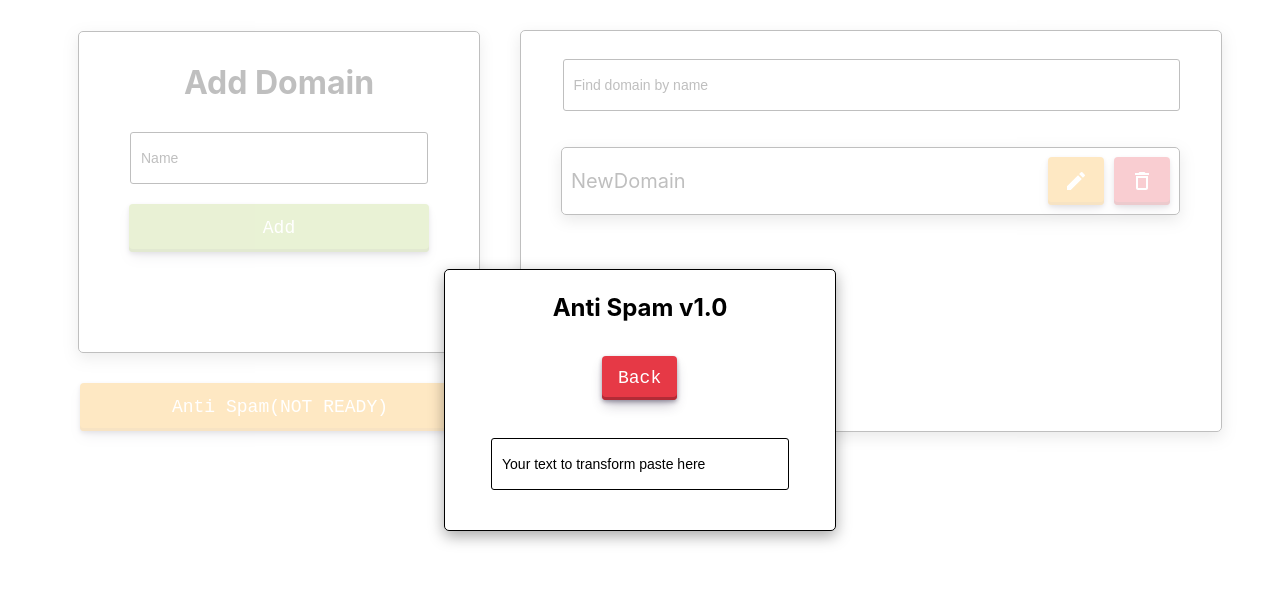
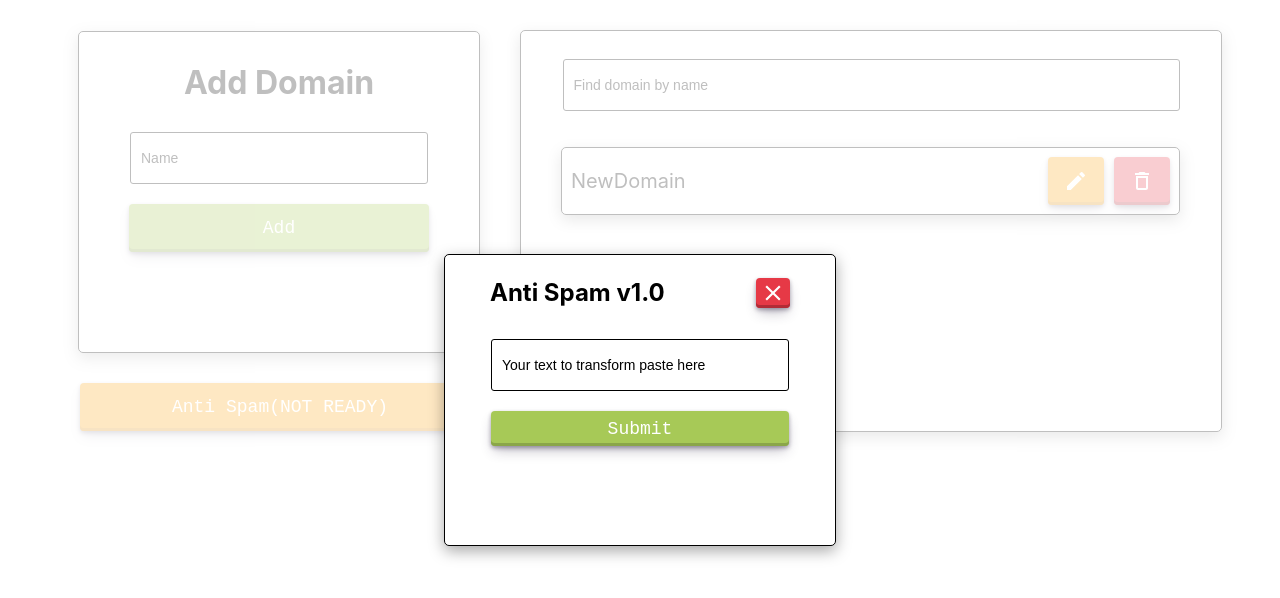
Before and after one commit to INRGI/CopyMaker, a React (Vite) app: page / in a window 1280 px wide. Both pictures are taken after a click on the button "Anti Spam(NOT READY)". Shown: the top 598 px of the page. Built offline with nearby package versions, Linux system fonts and the light colour scheme.

Commit message:
Anti spam works but need to update styles

```diff
--- a/src/components/MakeUniqueModa/MakeUniqueModal.jsx
+++ b/src/components/MakeUniqueModa/MakeUniqueModal.jsx
@@ -3,19 +3,21 @@ import { Formik, Form } from 'formik';
 
 import { Bounce, toast } from 'react-toastify';
 import 'react-toastify/dist/ReactToastify.css';
-import { BtnBack, Container, Input, Title } from './MakeUniqueModal.styled';
-
+import { BtnBack, Container, CopyButton, Input, ResultContainer, ResultText, SubmitButtonDownload, Title, TitleContainer } from './MakeUniqueModal.styled';
+import { IoMdClose } from "react-icons/io";
+import { useState } from 'react';
+import makeUnique from '../../helpers/makeUnique';
 
 const MakeUniqueModal = ({ isOpen, onClose }) =>{
+    const [submitedResult, setSubmitedResult] = useState("");
 
     const initialValues = {
         textToChange: "",
     };
 
-
-    const handleSubmit = () => {
-
-        toast.success('', {
+    const handleSubmit = ({textToChange}) => {
+        setSubmitedResult(makeUnique(textToChange))
+        toast.success('Your text changed', {
             position: "top-right",
             autoClose: 2000,
             hideProgressBar: false,
@@ -28,16 +30,22 @@ const MakeUniqueModal = ({ isOpen, onClose }) =>{
         });
     };
 
+    const handleClose = () => {
+        setSubmitedResult("");
+        onClose();
+    };
 
     return (
         <Container
             ariaHideApp={false}
             isOpen={isOpen}
-            onRequestClose={onClose}
+            onRequestClose={handleClose}
             contentLabel="Edit Confirmation Modal"
         >
-            <Title>Anti Spam v1.0</Title>
-            <BtnBack type="button" onClick={onClose}>Back</BtnBack>
+            <TitleContainer><Title>Anti Spam v1.0</Title>
+                <BtnBack type="button" onClick={onClose}><IoMdClose size={26}/></BtnBack>
+
+            </TitleContainer>
             <Formik
                 initialValues={initialValues}
                 onSubmit={handleSubmit}
@@ -45,8 +53,18 @@ const MakeUniqueModal = ({ isOpen, onClose }) =>{
                 validateOnChange={false}
             >
                 <Form>
-                    <Input name="textToChange" type="text" placeholder="Your text to transform paste here" />
+                    <Input name="textToChange" type="text" placeholder="Your text to transform paste here" required/>
 
+                    <SubmitButtonDownload type="submit">Submit</SubmitButtonDownload>
+
+                    {submitedResult && (
+                        <div>
+                            <ResultContainer>
+                                <ResultText>{submitedResult}</ResultText>
+                                <CopyButton onClick={() => {navigator.clipboard.writeText(submitedResult)}} type="button">Copy</CopyButton>
+                            </ResultContainer>
+                        </div>
+                    )}
                 </Form>
             </Formik>
         </Container>
--- a/src/components/MakeUniqueModa/MakeUniqueModal.styled.jsx
+++ b/src/components/MakeUniqueModa/MakeUniqueModal.styled.jsx
@@ -6,7 +6,7 @@ import Modal from 'react-modal';
 export const Container = styled(Modal)`
     width: 100%;
     max-width: 350px;
-    height: 220px;
+    height: 250px;
     background-color: white;
     border: 1px solid;
     box-shadow: rgba(0, 0, 0, 0.35) 0px 5px 15px;
@@ -44,11 +44,18 @@ export const Input = styled(Field)`
         color: black;
     }
     &:hover{
-        transform: translateY(-1px);
-        box-shadow: #8ecae6 0 4px 12px;
+        box-shadow: rgba(0, 0, 0, 0.25) 0px 5px 10px;
     }
 `;
 
+export const TitleContainer = styled.div`
+    display: flex;
+    align-items: center;
+    justify-content: space-between;
+    width: 100%;
+    max-width: 300px;
+
+`;
 
 export const BtnBack = styled.button`
     align-items: center;
@@ -62,13 +69,13 @@ export const BtnBack = styled.button`
   cursor: pointer;
   display: inline-flex;
   font-family: "JetBrains Mono",monospace;
-  height: 48px;
+  height: 30px;
   justify-content: center;
   line-height: 1;
   list-style: none;
   overflow: hidden;
-  padding-left: 16px;
-  padding-right: 16px;
+  padding-left: 4px;
+  padding-right: 4px;
   position: relative;
   text-align: left;
   text-decoration: none;
@@ -79,7 +86,6 @@ export const BtnBack = styled.button`
   white-space: nowrap;
   will-change: box-shadow,transform;
   font-size: 18px;
-  margin: 10px;
   &:focus {
   box-shadow: #b22b36 0 0 0 1.5px inset, rgba(45, 35, 66, 0.4) 0 2px 4px, rgba(45, 35, 66, 0.3) 0 7px 13px -3px, #b22b36 0 -3px 0 inset;
     }
@@ -95,3 +101,109 @@ export const BtnBack = styled.button`
     }
 
 `;
+
+
+export const ResultText = styled.p`
+    overflow: hidden;
+    text-overflow: ellipsis;
+    white-space: nowrap;
+    width: 250px;
+`;
+
+export const ResultContainer = styled.div`
+    margin-top: 20px;
+    display: flex;
+    justify-content: center;
+    align-items: center;
+    gap: 15px;
+`;
+
+
+export const CopyButton = styled.button`
+    align-items: center;
+    appearance: none;
+    background-color: #a7c957;
+    border-radius: 4px;
+    border-width: 0;
+    box-shadow: rgba(45, 35, 66, 0.4) 0 2px 4px,rgba(45, 35, 66, 0.3) 0 7px 13px -3px,#8aa649 0 -3px 0 inset;
+    box-sizing: border-box;
+    color: white;
+    cursor: pointer;
+    display: inline-flex;
+    font-family: "JetBrains Mono",monospace;
+    height: 35px;
+    justify-content: center;
+    line-height: 1;
+    list-style: none;
+    overflow: hidden;
+    padding: 5px 10px;
+    position: relative;
+    text-align: left;
+    text-decoration: none;
+    transition: box-shadow .15s,transform .15s;
+    user-select: none;
+    -webkit-user-select: none;
+    touch-action: manipulation;
+    white-space: nowrap;
+    will-change: box-shadow,transform;
+    font-size: 18px;
+    &:focus {
+    box-shadow: #8aa649 0 0 0 1.5px inset, rgba(45, 35, 66, 0.4) 0 2px 4px, rgba(45, 35, 66, 0.3) 0 7px 13px -3px, #8aa649 0 -3px 0 inset;
+    }
+
+    &:hover {
+    box-shadow: rgba(45, 35, 66, 0.4) 0 4px 8px, rgba(45, 35, 66, 0.3) 0 7px 13px -3px, #8aa649 0 -3px 0 inset;
+    transform: translateY(-2px);
+    }
+
+    &:active {
+    box-shadow: #8aa649 0 3px 7px inset;
+    transform: translateY(1px);
+    }
+`;
+
+
+export const SubmitButtonDownload = styled.button`
+    align-items: center;
+    appearance: none;
+    background-color: #a7c957;
+    border-radius: 4px;
+    border-width: 0;
+    box-shadow: rgba(45, 35, 66, 0.4) 0 2px 4px,rgba(45, 35, 66, 0.3) 0 7px 13px -3px,#8aa649 0 -3px 0 inset;
+    box-sizing: border-box;
+    color: white;
+    cursor: pointer;
+    display: inline-flex;
+    font-family: "JetBrains Mono",monospace;
+    height: 35px;
+    justify-content: center;
+    line-height: 1;
+    list-style: none;
+    overflow: hidden;
+    padding-left: 16px;
+    padding-right: 16px;
+    position: relative;
+    text-align: left;
+    text-decoration: none;
+    transition: box-shadow .15s,transform .15s;
+    user-select: none;
+    -webkit-user-select: none;
+    touch-action: manipulation;
+    white-space: nowrap;
+    will-change: box-shadow,transform;
+    font-size: 18px;
+    width: 100%;
+    &:focus {
+    box-shadow: #8aa649 0 0 0 1.5px inset, rgba(45, 35, 66, 0.4) 0 2px 4px, rgba(45, 35, 66, 0.3) 0 7px 13px -3px, #8aa649 0 -3px 0 inset;
+    }
+
+    &:hover {
+    box-shadow: rgba(45, 35, 66, 0.4) 0 4px 8px, rgba(45, 35, 66, 0.3) 0 7px 13px -3px, #8aa649 0 -3px 0 inset;
+    transform: translateY(-2px);
+    }
+
+    &:active {
+    box-shadow: #8aa649 0 3px 7px inset;
+    transform: translateY(1px);
+    }
+`;
```
